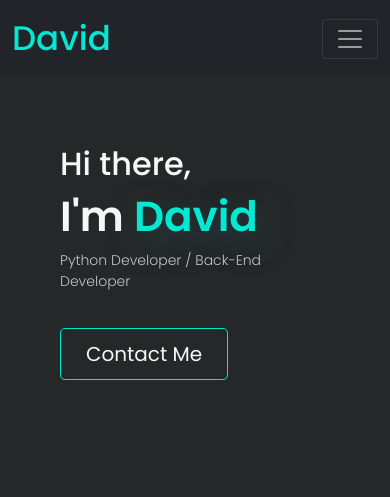
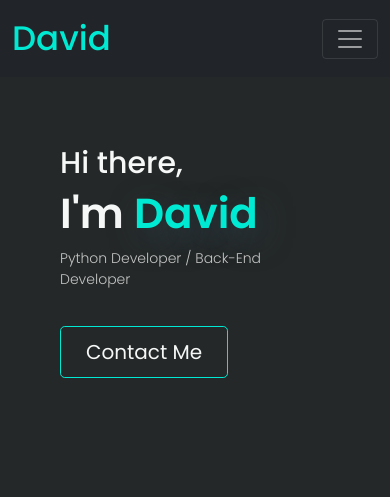
Before and after one commit to DavidR13/Portfolio, a Flask app: page / in a window 390 px wide. Shown: the top 497 px of the page. Run offline with Flask 2, Linux system fonts and the light colour scheme; some libraries are stand-ins or nearby versions.

Commit message:
changes to font sizes

```diff
--- a/Flask_Directory/static/css/style.css
+++ b/Flask_Directory/static/css/style.css
@@ -408,7 +408,7 @@ h2 {
         font-size: 36px !important;
     }
     h3 {
-        font-size: 32px !important;
+        font-size: 30px !important;
     }
     p {
         font-size: 14px !important;
```
